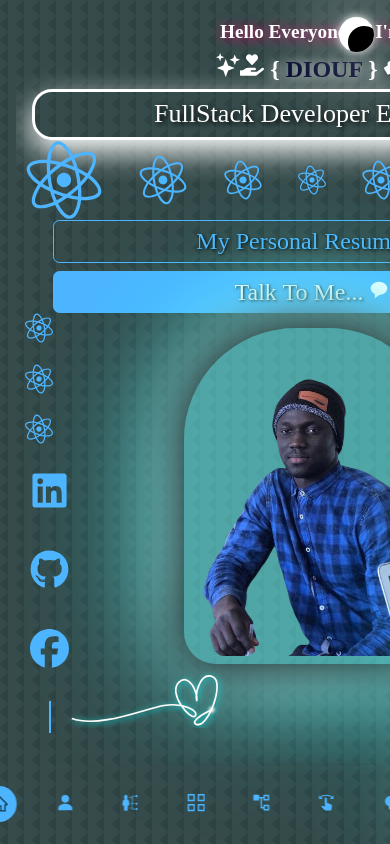
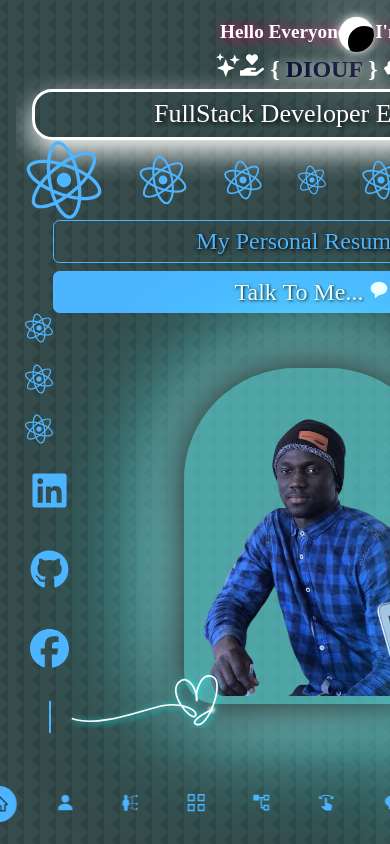
Before and after one commit to Mouhamed1003/keenprogrammer.com, a React (Create React App) app: page / in a window 390 px wide. Shown: the top 844 px of the page. Built offline with nearby package versions, Linux system fonts and the light colour scheme.

Commit message:
Update header.css

```diff
--- a/src/components/header/header.css
+++ b/src/components/header/header.css
@@ -374,7 +374,7 @@ header {
         height: 21rem; /* Réduire la hauteur */
         left: calc(50% - 0rem); /* Centrer horizontalement */
         margin-top: 1rem; /* Ajouter de la marge en haut */
-        top: 29rem;
+        top: 31.5rem;
         border-radius: 7rem 7rem 2rem 2rem;
         padding: 2rem 0.5rem 0.5rem 0.5rem;
     }
```
